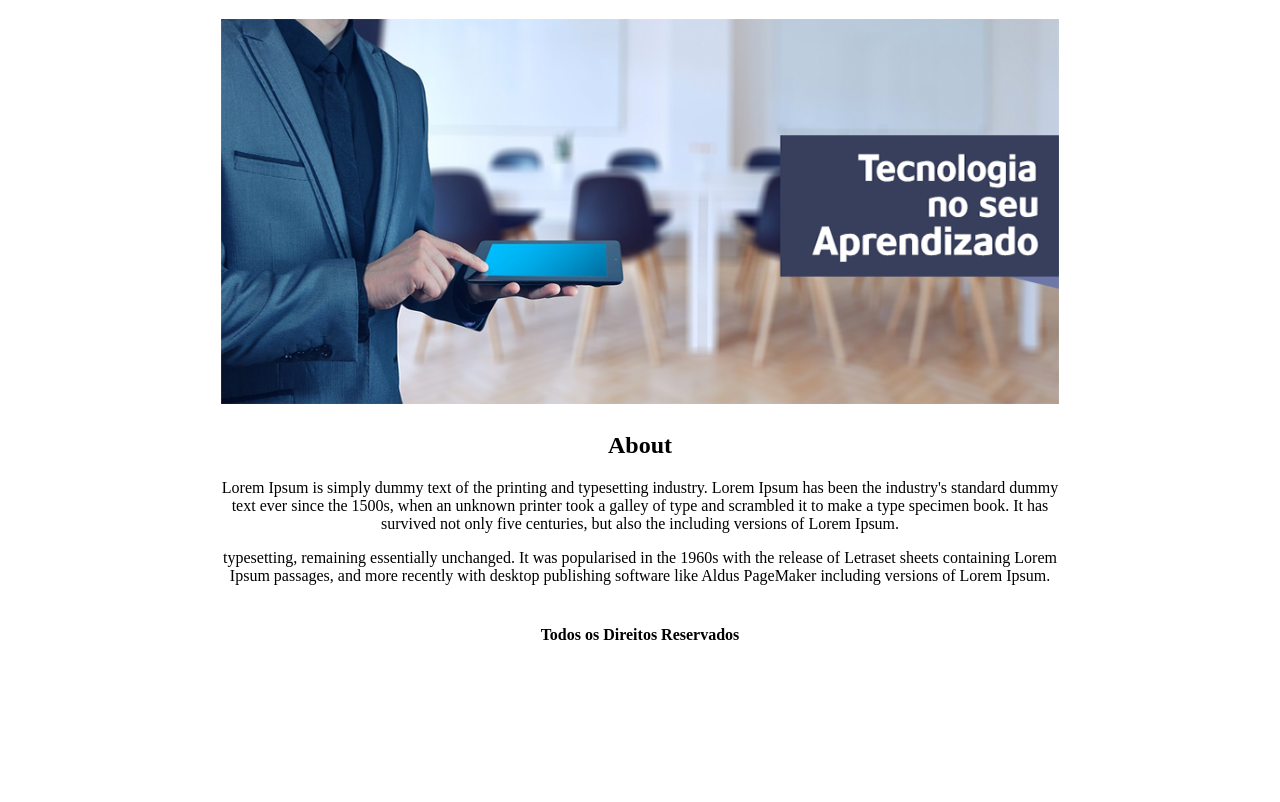
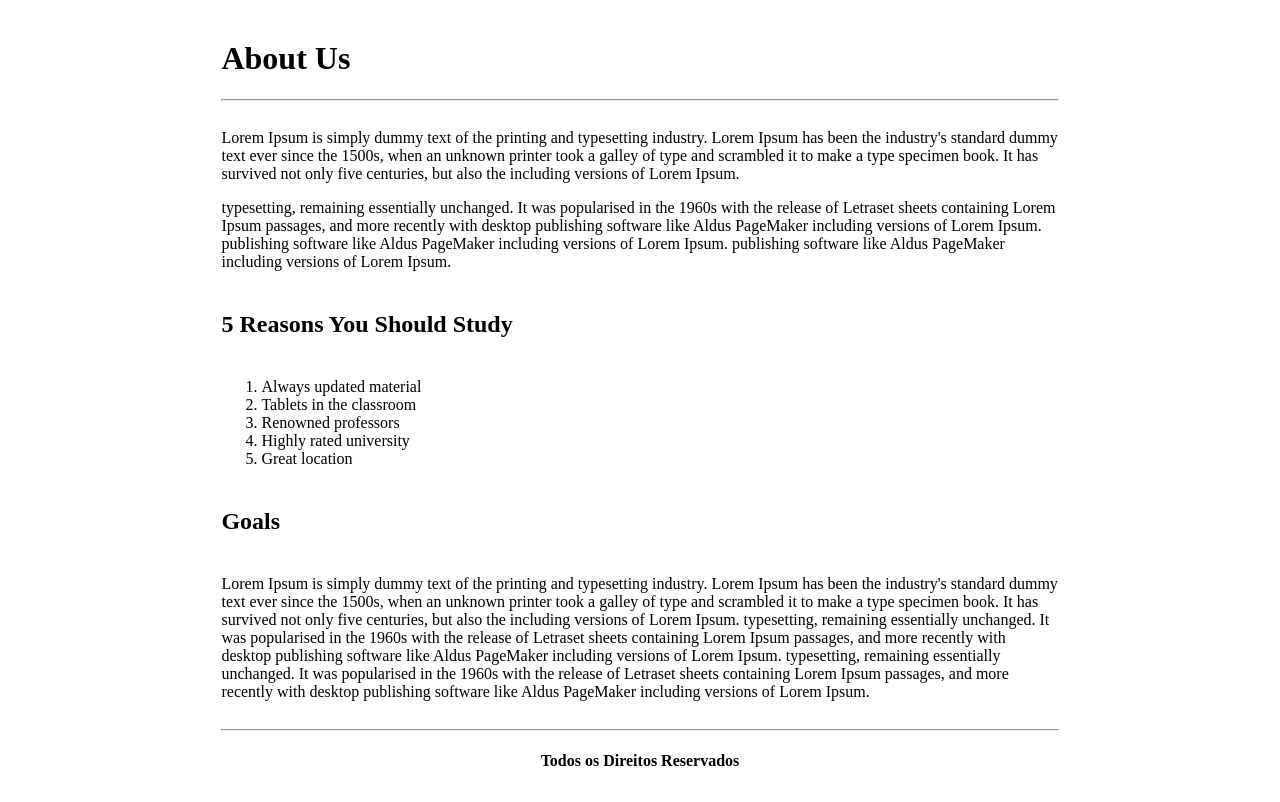
Before and after one commit to lelea52/projeto_final_html, a plain HTML site: page about.html in a window 1280 px wide. Shown: the part 85-887 px from the top of the page. Before the commit the page ends 800 px from the top, so only its background shows below. Drawn offline with Linux system fonts and the light colour scheme.

```diff
--- a/about.html
+++ b/about.html
@@ -15,22 +15,22 @@
 
             <td height="89"><img src="images/logo.png" alt="Logo"></td>
             <td align="right" width="90%">
-                <a href="#">Home</a> |
-                <a href="#">Contact</a> |
-                <a href="#">About</a>
+                <a href="index.html">Home</a> |
+                <a href="contact.html">Contact</a> |
+                <a href="about.html">About</a>
             </td>
 
         </tr>
 
         <tr>
             <td colspan="2">
-                <img src="images/capa.png" alt="Capa do Site" width="100%">
+                <h1>About Us</h1>
+                <hr>
             </td>
         </tr>
 
         <tr>
-            <td align="center" colspan="2">
-                <h2>About</h2>
+            <td colspan="2">
                 <p>
                     Lorem Ipsum is simply dummy text of the printing and typesetting industry. Lorem Ipsum has been the
                     industry's standard dummy text ever since the 1500s, when an unknown printer took a galley of type
@@ -41,11 +41,56 @@
                     typesetting, remaining essentially unchanged. It was popularised in the 1960s
                     with the release of Letraset sheets containing Lorem Ipsum passages, and more recently with desktop
                     publishing software like Aldus PageMaker including versions of Lorem Ipsum.
+                    publishing software like Aldus PageMaker including versions of Lorem Ipsum.
+                    publishing software like Aldus PageMaker including versions of Lorem Ipsum.
                 </p>
             </td>
         </tr>
+
+        <tr>
+            <td colspan="2">
+                <h2>5 Reasons You Should Study</h2>
+            </td>
+        </tr>
+
+        <tr>
+            <td>
+                <ol>
+                    <li>Always updated material</li>
+                    <li>Tablets in the classroom</li>
+                    <li>Renowned professors</li>
+                    <li>Highly rated university</li>
+                    <li>Great location</li>
+                </ol>
+            </td>
+        </tr>
+
+        <tr>
+            <td colspan="2">
+                <h2>Goals</h2>
+            </td>
+        </tr>
+
+        <tr>
+            <td colspan="2">
+                <p>
+                    Lorem Ipsum is simply dummy text of the printing and typesetting industry. Lorem Ipsum has been the
+                    industry's standard dummy text ever since the 1500s, when an unknown printer took a galley of type
+                    and scrambled it to make a type specimen book. It has survived not only five centuries, but also the
+                    including versions of Lorem Ipsum.
+                    typesetting, remaining essentially unchanged. It was popularised in the 1960s
+                    with the release of Letraset sheets containing Lorem Ipsum passages, and more recently with desktop
+                    publishing software like Aldus PageMaker including versions of Lorem Ipsum.
+                    typesetting, remaining essentially unchanged. It was popularised in the 1960s
+                    with the release of Letraset sheets containing Lorem Ipsum passages, and more recently with desktop
+                    publishing software like Aldus PageMaker including versions of Lorem Ipsum.
+                </p>
+            </td>
+        </tr>
+
         <tr>
             <td colspan="2" align="center">
+                <hr>
                 <h4>Todos os Direitos Reservados</h4>
             </td>
         </tr>
```
Also changed, not shown: contact.html (added, +62 -0 lines), index.html (+2 -1 lines).
